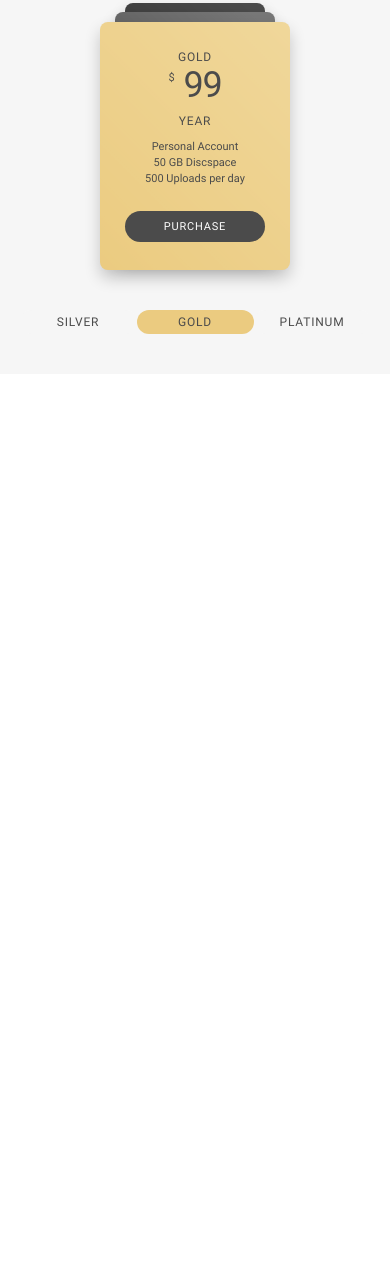
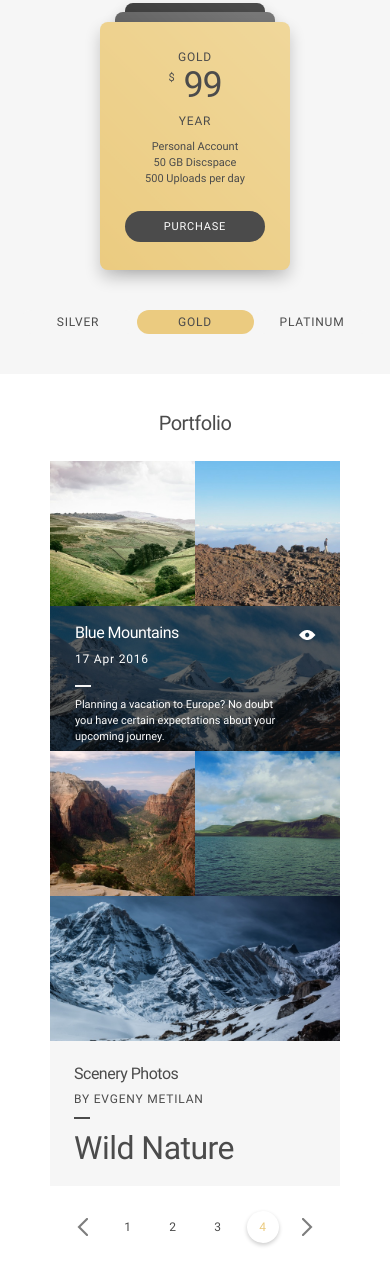
Before and after one commit to ronlechiht/HTML-CSS-Practice2, a website built with Parcel: page src/index.html in a window 390 px wide. Shown: the part 2589-3853 px from the top of the page. Before the commit the page ends 2963 px from the top, so only its background shows below. Built offline with nearby package versions, Linux system fonts and the light colour scheme.

Commit message:
Implement html, style css for mobile

```diff
--- a/src/index.html
+++ b/src/index.html
@@ -200,6 +200,55 @@
           <button class="select-plan">platinum</button>
         </nav>
       </section>
+
+      <!--================================= Section Portfolio =================================-->
+      <section class="section-portfolio">
+        <h2 class="main-heading">portfolio</h2>
+        <div class="portfolio-content">
+            <div class="project-1">
+              <img src="assets/images/section-portfolio/project-1.jpg" alt="project-1" class="project-img">
+            </div>
+            <div class="project-2">
+              <img src="assets/images/section-portfolio/project-2.jpg" alt="project-2" class="project-img">
+            </div>
+            <div class="project-3">
+              <img src="assets/images/section-portfolio/project-3.jpg" alt="project-3" class="project-img-2">
+              <div class="project-info">
+                <p class="project-title">blue mountains</p>
+                <p class="project-time">17 Apr 2016</p>
+                <hr class="divider-solid project-divider">
+                <p class="project-description">Planning a vacation to Europe? No doubt you have certain
+                expectations about your upcoming journey.</p>
+                <div class="list-viewer-stats"></div>
+              </div>
+              <img src="assets/images/section-portfolio/project-views.png" alt="eye" class="project-views">
+            </div>
+            <div class="project-4">
+              <img src="assets/images/section-portfolio/project-4.jpg" alt="project-4" class="project-img">
+            </div>
+            <div class="project-5">
+              <img src="assets/images/section-portfolio/project-5.jpg" alt="project-5" class="project-img">
+            </div>
+            <div class="project-6">
+              <img src="assets/images/section-portfolio/project-6.jpg" alt="project-6" class="project-img-2">
+            </div>
+            <div class="project-7">
+              <p class="project-title">scenery photos</p>
+              <p class="project-author">by evgeny metilan</p>
+              <hr class="divider-solid project-divider-2">
+              <p class="project-name">wild nature</p>
+            </div>
+        </div>
+        <div class="portfolio-pagination">
+          <a href="#" class="pagination-prev"><img src="assets/images/section-portfolio/pagination-prev.png" alt="prev"></a>
+          <a href="#" class="pagination-page">1</a>
+          <a href="#" class="pagination-page">2</a>
+          <a href="#" class="pagination-page">3</a>
+          <a href="#" class="pagination-page active">4</a>
+          <a href="#" class="pagination-page d-none">5</a>
+          <a href="#" class="pagination-next"><img src="assets/images/section-portfolio/pagination-next.png" alt="next"></a>
+        </div>
+      </section>
     </main>
   </body>
 </html>
--- a/src/styles/components/pagination.css
+++ b/src/styles/components/pagination.css
@@ -1,10 +1,13 @@
 .portfolio-pagination {
-  display: flex;
+  display: grid;
+  grid-template-columns: repeat(6, 45px);
+  justify-content: center;
   align-items: center;
-  justify-content: center;
+  margin-top: 25px;
 }
 
 .pagination-page {
+  justify-self: center;
   font-size: 12px;
   line-height: 24px;
   color: #4b4b4b;
@@ -13,13 +16,16 @@
 .pagination-page.active {
   display: grid;
   place-content: center;
+  width: 32px;
+  height: 32px;
   border-radius: 50%;
   box-shadow: 0px 2px 4px rgba(0, 0, 0, 0.2);
   color: #ebcb80;
 }
 
 .pagination-prev, .pagination-next {
-
+  justify-self: center;
+  padding-top: 5px;
 }
 
 .vertical-dotnav {
--- a/src/styles/index.css
+++ b/src/styles/index.css
@@ -21,3 +21,4 @@
 @import url("sections/section-download.css");
 @import url("sections/section-testimonials.css");
 @import url("sections/section-pricing.css");
+@import url("sections/section-portfolio.css");
--- a/src/styles/sections/section-portfolio.css
+++ b/src/styles/sections/section-portfolio.css
@@ -0,0 +1,112 @@
+.section-portfolio {
+  padding: 29px 0px 21px 0px;
+}
+
+.portfolio-content {
+  margin-top: 18px;
+  display: grid;
+  grid-template-columns: repeat(2, 145px);
+  grid-template-rows: repeat(5, 145px);
+  justify-content: center;
+}
+
+.project-img {
+  width: 145px;
+  height: 145px;
+}
+
+.project-img-2 {
+  width: 290px;
+  height: 145px;
+}
+
+.project-1 {
+
+}
+
+.project-2 {
+
+}
+
+.project-3 {
+  grid-column: 1/3;
+  position: relative;
+}
+
+.project-info {
+  position: absolute;
+  top: 11px;
+  left: 25px;
+  color: #ffffff;
+}
+
+.project-views {
+  position: absolute;
+  top: 24px;
+  left: 249px;
+}
+
+.project-title {
+  text-transform: capitalize;
+  font-size: 16px;
+  line-height: 32px;
+  letter-spacing: -0.031em;
+}
+
+.project-time {
+  font-size: 12px;
+  line-height: 16px;
+  letter-spacing: 0.067em;
+  margin-top: 2px;
+}
+
+.project-divider {
+  width: 14px;
+  margin-top: 18px;
+}
+
+.project-description {
+  max-width: 34ch;
+  margin-top: 10px;
+}
+
+.project-4 {
+
+}
+
+.project-5 {
+
+}
+
+.project-6 {
+  grid-column: 1/3;
+}
+
+.project-7 {
+  grid-column: 1/3;
+  padding: 17px 0px 24px 24px;
+  background-color: #f6f6f6;
+}
+
+.project-author {
+  width: 130px;
+  text-transform: uppercase;
+  font-size: 12px;
+  line-height: 16px;
+  letter-spacing: 0.067em;
+  margin-top: 1px;
+}
+
+.project-divider-2 {
+  width: 14px;
+  border-color: #4b4b4b;
+  margin-top: 10px;
+}
+
+.project-name {
+  text-transform: capitalize;
+  font-size: 32px;
+  line-height: 28px;
+  letter-spacing: -0.016em;
+  margin-top: 15px;
+}
```
Also changed, not shown: src/assets/images/section-portfolio/pagination-next.png (added), src/assets/images/section-portfolio/pagination-prev.png (added), src/assets/images/section-portfolio/project-1.jpg (added), src/assets/images/section-portfolio/project-2.jpg (added), src/assets/images/section-portfolio/project-3.jpg (added), src/assets/images/section-portfolio/project-4.jpg (added), src/assets/images/section-portfolio/project-5.jpg (added), src/assets/images/section-portfolio/project-6.jpg (added), src/assets/images/section-portfolio/project-views.png (added).
